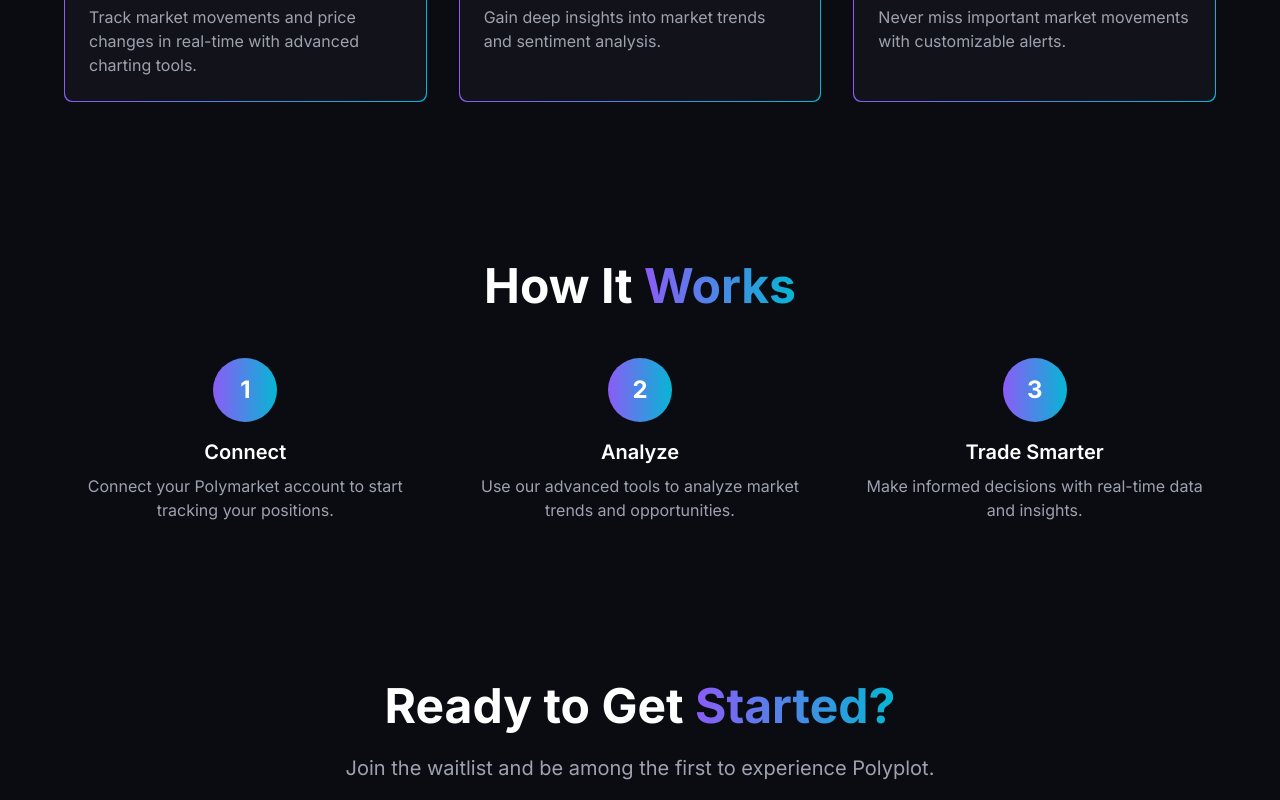
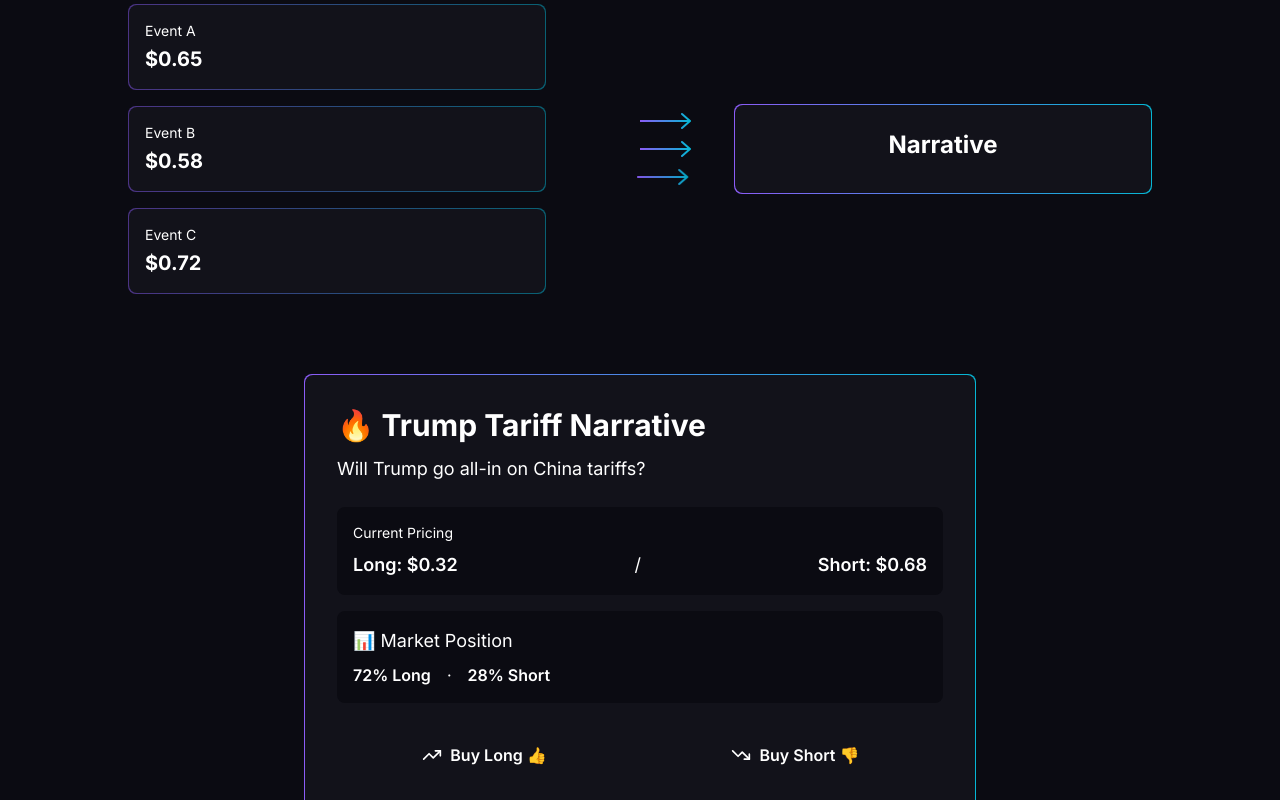
Before and after one commit to equilibrium-fi/polyplot-landing-page, a React (Vite) app: page / in a window 1280 px wide. Shown: the part 1040-1840 px from the top of the page. Built offline with nearby package versions, Linux system fonts and the light colour scheme.

Commit message:
feat(solution): add narrative trading visualization

```diff
--- a/src/components/SolutionSection.tsx
+++ b/src/components/SolutionSection.tsx
@@ -1,39 +1,165 @@
+import { motion } from 'framer-motion';
+import { TrendingUp, TrendingDown } from 'lucide-react';
+
 const SolutionSection = () => {
   return (
-    <section className="py-20 px-4">
+    <section id="solution" className="py-20 px-4 bg-bg-base">
       <div className="max-w-6xl mx-auto">
-        <h2 className="text-4xl md:text-5xl font-bold text-center mb-12">
-          The <span className="bg-gradient-to-r from-primary-purple to-primary-cyan bg-clip-text text-transparent">Solution</span>
+        {/* Title and Subtitle */}
+        <div className="text-center mb-16">
+          <h2 className="text-4xl md:text-5xl font-bold mb-6">
+            <span className="bg-gradient-to-r from-primary-purple to-primary-cyan bg-clip-text text-transparent">
+              From Worldview to Position
+            </span>
           </h2>
-        <div className="grid md:grid-cols-3 gap-8">
-          <div className="p-[1px] bg-gradient-to-r from-primary-purple to-primary-cyan rounded-lg">
-            <div className="bg-bg-card rounded-lg p-6 h-full">
-              <h3 className="text-xl font-semibold mb-4">Real-Time Analytics</h3>
-              <p className="text-gray-400">
-                Track market movements and price changes in real-time with advanced charting tools.
+          <p className="text-xl text-text-secondary max-w-2xl mx-auto">
+            Bundle multiple events into one Narrative. Long or Short with one click.
           </p>
         </div>
+
+        {/* Visualization */}
+        <div className="mb-20">
+          <div className="grid grid-cols-1 lg:grid-cols-[1fr,auto,1fr] gap-8 items-center max-w-5xl mx-auto">
+            {/* Left: Event Cards */}
+            <div className="space-y-4">
+              <EventCard title="Event A" price="$0.65" delay={0} />
+              <EventCard title="Event B" price="$0.58" delay={0.1} />
+              <EventCard title="Event C" price="$0.72" delay={0.2} />
             </div>
+
+            {/* Middle: Animated Arrows */}
+            <div className="flex flex-col items-center justify-center lg:mx-8 my-8 lg:my-0">
+              <ArrowAnimation delay={0} />
+              <ArrowAnimation delay={0.2} />
+              <ArrowAnimation delay={0.4} />
+            </div>
+
+            {/* Right: Narrative Card Preview */}
+            <motion.div
+              initial={{ opacity: 0, scale: 0.9 }}
+              whileInView={{ opacity: 1, scale: 1 }}
+              transition={{ duration: 0.6, delay: 0.6 }}
+              viewport={{ once: true }}
+              className="p-[1px] bg-gradient-to-r from-primary-purple to-primary-cyan rounded-lg"
+            >
+              <div className="bg-bg-card rounded-lg p-6">
+                <div className="text-center">
+                  <div className="text-2xl font-bold mb-2">Narrative</div>
+                </div>
+              </div>
+            </motion.div>
+          </div>
+        </div>
+
+        {/* Example Narrative Card */}
+        <motion.div
+          initial={{ opacity: 0, y: 20 }}
+          whileInView={{ opacity: 1, y: 0 }}
+          transition={{ duration: 0.6 }}
+          viewport={{ once: true }}
+          className="max-w-2xl mx-auto"
+        >
           <div className="p-[1px] bg-gradient-to-r from-primary-purple to-primary-cyan rounded-lg">
-            <div className="bg-bg-card rounded-lg p-6 h-full">
-              <h3 className="text-xl font-semibold mb-4">Market Insights</h3>
-              <p className="text-gray-400">
-                Gain deep insights into market trends and sentiment analysis.
+            <div className="bg-bg-card rounded-lg p-6 md:p-8">
+              {/* Card Header */}
+              <div className="mb-6">
+                <div className="text-2xl md:text-3xl font-bold mb-3">
+                  🔥 Trump Tariff Narrative
+                </div>
+                <p className="text-text-secondary text-lg">
+                  Will Trump go all-in on China tariffs?
                 </p>
               </div>
+
+              {/* Pricing */}
+              <div className="mb-4 p-4 bg-bg-base rounded-lg">
+                <div className="text-text-secondary text-sm mb-2">Current Pricing</div>
+                <div className="flex items-center justify-between text-lg">
+                  <span className="text-status-long font-semibold">Long: $0.32</span>
+                  <span className="text-text-muted">/</span>
+                  <span className="text-status-short font-semibold">Short: $0.68</span>
                 </div>
-          <div className="p-[1px] bg-gradient-to-r from-primary-purple to-primary-cyan rounded-lg">
-            <div className="bg-bg-card rounded-lg p-6 h-full">
-              <h3 className="text-xl font-semibold mb-4">Smart Alerts</h3>
-              <p className="text-gray-400">
-                Never miss important market movements with customizable alerts.
-              </p>
+              </div>
+
+              {/* Distribution */}
+              <div className="mb-6 p-4 bg-bg-base rounded-lg">
+                <div className="text-lg mb-2">📊 Market Position</div>
+                <div className="flex items-center gap-4">
+                  <span className="text-status-long font-semibold">72% Long</span>
+                  <span className="text-text-muted">·</span>
+                  <span className="text-status-short font-semibold">28% Short</span>
+                </div>
+              </div>
+
+              {/* Action Buttons */}
+              <div className="grid grid-cols-2 gap-4">
+                <button className="bg-status-long hover:bg-status-long/90 text-white font-semibold py-4 px-6 rounded-lg transition-colors flex items-center justify-center gap-2">
+                  <TrendingUp size={20} />
+                  Buy Long 👍
+                </button>
+                <button className="bg-status-short hover:bg-status-short/90 text-white font-semibold py-4 px-6 rounded-lg transition-colors flex items-center justify-center gap-2">
+                  <TrendingDown size={20} />
+                  Buy Short 👎
+                </button>
               </div>
             </div>
           </div>
+        </motion.div>
       </div>
     </section>
-  )
-}
+  );
+};
 
-export default SolutionSection
+// Event Card Component
+const EventCard = ({ title, price, delay }: { title: string; price: string; delay: number }) => {
+  return (
+    <motion.div
+      initial={{ opacity: 0, x: -20 }}
+      whileInView={{ opacity: 1, x: 0 }}
+      transition={{ duration: 0.5, delay }}
+      viewport={{ once: true }}
+      className="p-[1px] bg-gradient-to-r from-primary-purple/50 to-primary-cyan/50 rounded-lg"
+    >
+      <div className="bg-bg-card rounded-lg p-4">
+        <div className="text-sm text-text-secondary mb-1">{title}</div>
+        <div className="text-xl font-bold">{price}</div>
+      </div>
+    </motion.div>
+  );
+};
+
+// Arrow Animation Component
+const ArrowAnimation = ({ delay }: { delay: number }) => {
+  return (
+    <motion.div
+      initial={{ opacity: 0, x: -10 }}
+      animate={{ opacity: [0, 1, 1, 0], x: [-10, 30, 30, 70] }}
+      transition={{
+        duration: 2,
+        delay,
+        repeat: Infinity,
+        repeatDelay: 0.5,
+        ease: "easeInOut"
+      }}
+      className="my-1"
+    >
+      <svg width="60" height="20" viewBox="0 0 60 20" fill="none" xmlns="http://www.w3.org/2000/svg">
+        <defs>
+          <linearGradient id={`arrow-gradient-${delay}`} x1="0%" y1="0%" x2="100%" y2="0%">
+            <stop offset="0%" stopColor="#8B5CF6" />
+            <stop offset="100%" stopColor="#06B6D4" />
+          </linearGradient>
+        </defs>
+        <path
+          d="M0 10 L50 10 M50 10 L42 3 M50 10 L42 17"
+          stroke={`url(#arrow-gradient-${delay})`}
+          strokeWidth="2"
+          strokeLinecap="round"
+          strokeLinejoin="round"
+        />
+      </svg>
+    </motion.div>
+  );
+};
+
+export default SolutionSection;
```
Lines whose indentation alone changed are shown as unchanged.
